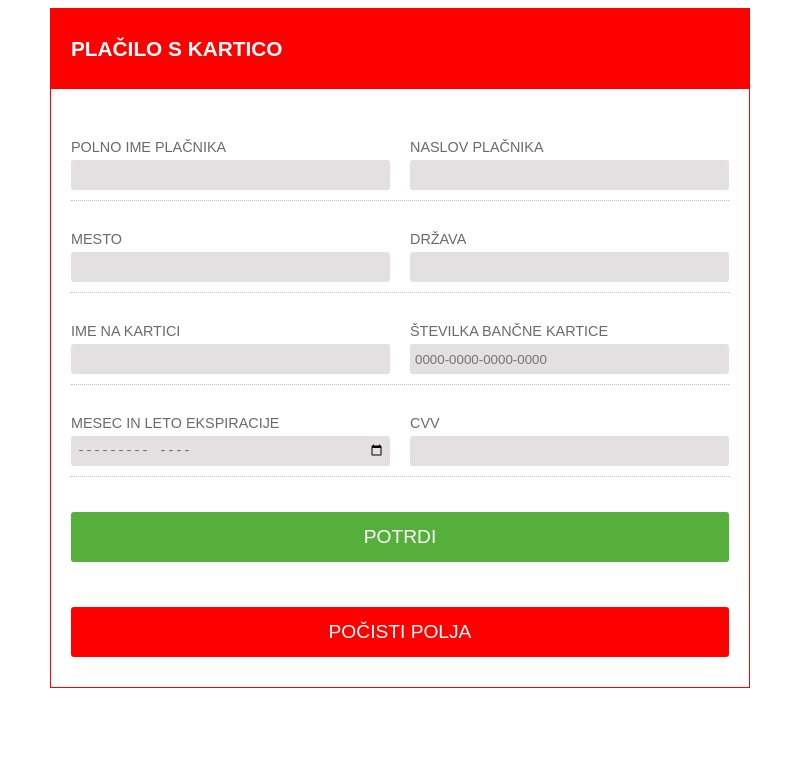
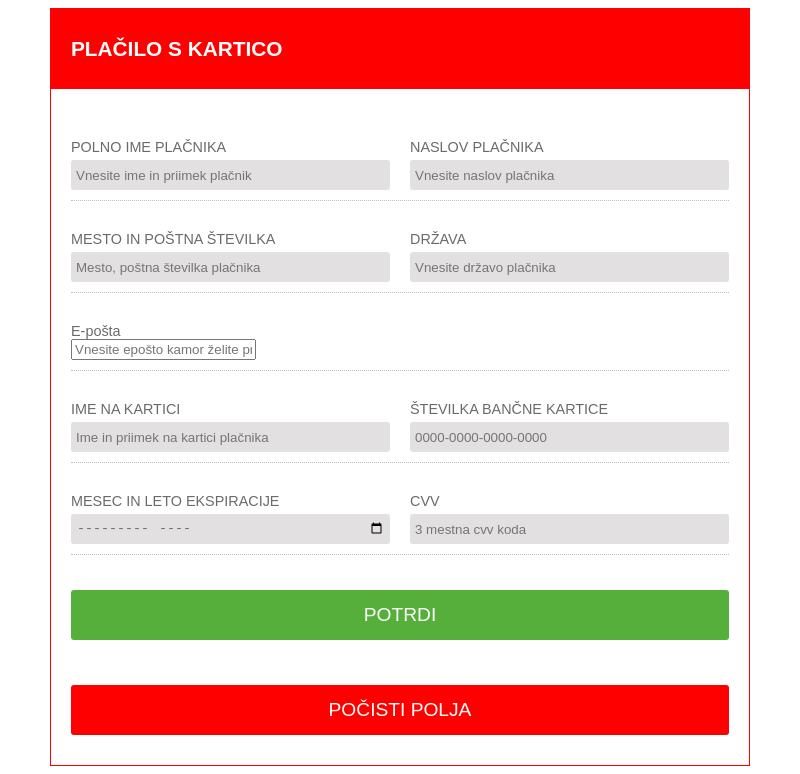
Before and after one commit to JureZajc/KCR, an Electron app: page 1.Seminarska/payment.html in a window 800 px wide. Drawn offline with Linux system fonts and the light colour scheme.

Commit message:
Update payment.html

```diff
--- a/1.Seminarska/payment.html
+++ b/1.Seminarska/payment.html
@@ -20,34 +20,44 @@
             <div id="flight-depart">
                 <div class="info-box">
                     <label for="">POLNO IME PLAČNIKA</label>
-                    <input type="text" id="ime" required/>
+                    <input type="text" placeholder="Vnesite ime in priimek plačnik" id="ime" required/>
                     <div id="depart-res"></div>
                 </div>
                 <div class="info-box" id="arrive-box">
                     <label for="">NASLOV PLAČNIKA</label>
-                    <input type="text" id="naslov"/>
+                    <input type="text" placeholder="Vnesite naslov plačnika" id="naslov"/>
                     <div id="arrive-res"></div>
                 </div>
             </div>
 
+
             <div id="flight-depart">
                 <div class="info-box">
-                    <label for="">MESTO</label>
-                    <input type="text" id="mesto" required/>
+                    <label for="">MESTO IN POŠTNA ŠTEVILKA</label>
+                    <input type="text" placeholder="Mesto, poštna številka plačnika" id="mesto" required/>
                     <div id="depart-res"></div>
                 </div>
                 <div class="info-box" id="arrive-box">
                     <label for="">DRŽAVA</label>
-                    <input type="text" id="drzava" required/>
+                    <input type="text" placeholder="Vnesite državo plačnika" id="drzava" required/>
                     <div id="arrive-res"></div>
                 </div>
             </div>
+
+                <div id="flight-depart">
+                    <div class="info-box">
+                        <label for="">E-pošta</label>
+                        <input type="email" name="email" placeholder="Vnesite epošto kamor želite prejeti povratne informacije" required id="email"  />
+                        <div id="depart-res"></div>
+                    </div>
+
+                </div>
 
             <!-- FROM/TO -->
             <div id="flight-depart">
                 <div class="info-box">
                     <label for="">IME NA KARTICI</label>
-                    <input type="text" id="imeNaKartici" required/>
+                    <input type="text" placeholder="Ime in priimek na kartici plačnika" id="imeNaKartici" required/>
                     <div id="depart-res"></div>
                 </div>
                 <div class="info-box" id="arrive-box">
@@ -69,7 +79,7 @@
 
                 <div class="info-box" id="arrive-box">
                     <label for="cc-csc">CVV</label>
-                    <input type="tel" id="cvv" inputmode="numeric" pattern="[0-9\s]{3}" autocomplete="cc-csc" maxlength="3"/>
+                    <input type="tel" id="cvv" placeholder="3 mestna cvv koda" inputmode="numeric" pattern="[0-9\s]{3}" autocomplete="cc-csc" maxlength="3"/>
                     <div id="arrive-res"></div>
                 </div>
             </div>
@@ -92,7 +102,7 @@
 
 <script>
     function myFunction() {
-        alert("Rezervacija je potrjena!");
+        alert("Rezervacija je potrjena! Vse informacije boste prejeli na svojo epošto: " + document.getElementById("email").value);
     }
 
     function myFunction2() {
```
